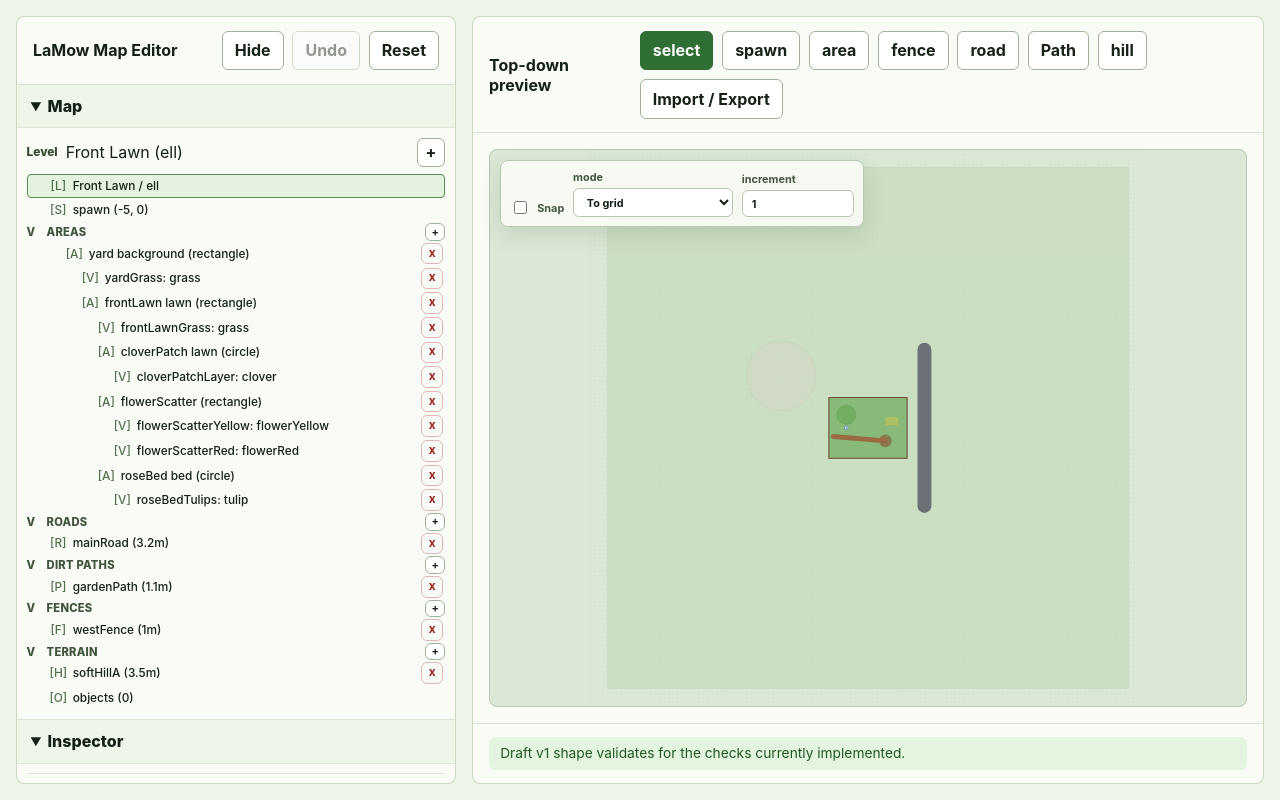
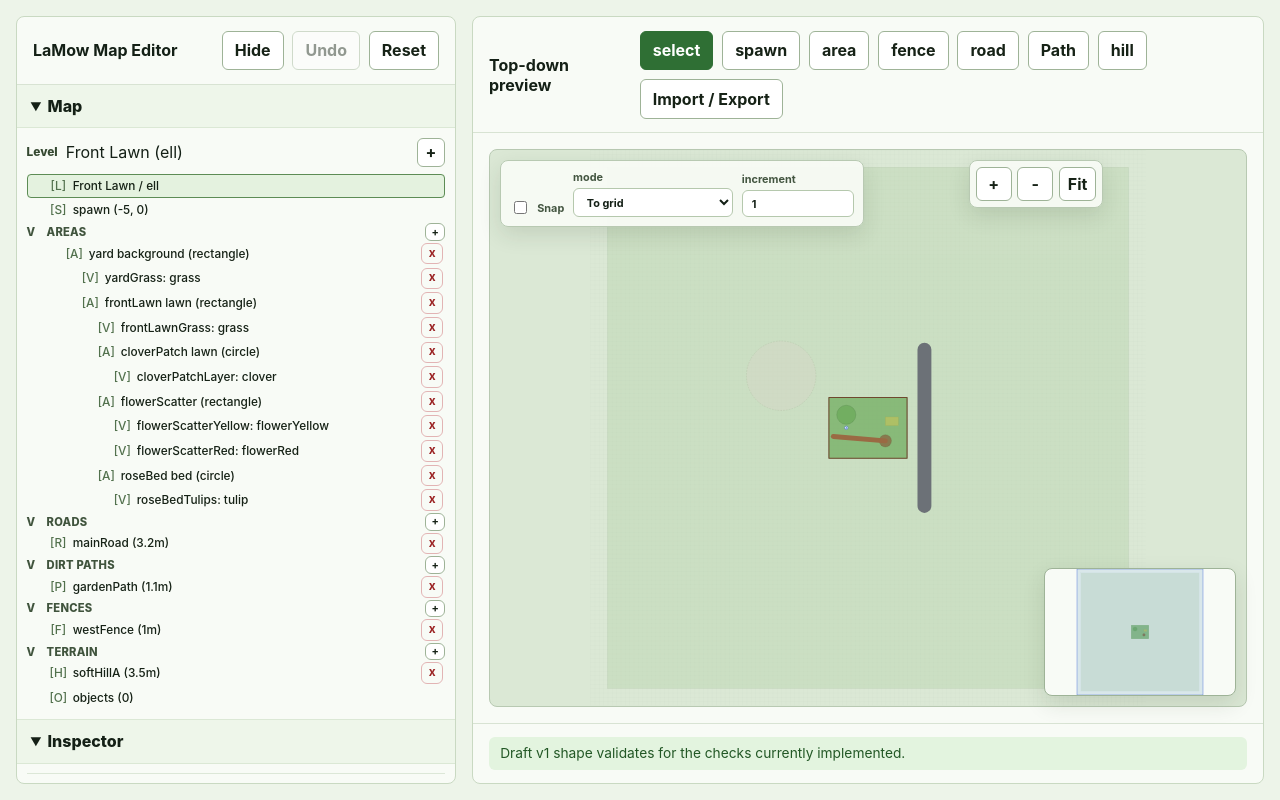
Before and after one commit to TreaddyBear/lamow-map-editor, a React (Vite) app: page / in a window 1280 px wide. Built offline with nearby package versions, Linux system fonts and the light colour scheme.

Commit message:
Add viewport navigation and stable handle rendering

```diff
--- a/src/components/Viewport.tsx
+++ b/src/components/Viewport.tsx
@@ -1,4 +1,4 @@
-import { useRef, type MouseEvent as ReactMouseEvent, type PointerEvent as ReactPointerEvent } from "react";
+import { useEffect, useRef, useState, type MouseEvent as ReactMouseEvent, type PointerEvent as ReactPointerEvent, type WheelEvent as ReactWheelEvent } from "react";
 import { moveAreaShapeHandle, movePathShapeHandle } from "../domain/editHandles";
 import type { LevelV1, Point2, Rect, Selection } from "../domain/model";
 import type { CanvasTool, PendingPathState } from "../domain/model";
@@ -29,6 +29,12 @@ type LiveEditHandleDragState = {
   moved: boolean;
 };
 
+type PanState = {
+  pointerId: number;
+  startClient: [number, number];
+  startViewBox: Rect;
+} | null;
+
 type Props = {
   level: LevelV1;
   bounds: Rect;
@@ -51,10 +57,14 @@ export function Viewport(props: Props) {
   const { level, bounds } = props;
   const liveDragRef = useRef<LiveDragState | null>(null);
   const liveEditHandleDragRef = useRef<LiveEditHandleDragState | null>(null);
-  const width = Math.max(1, bounds.xMax - bounds.xMin);
-  const height = Math.max(1, bounds.zMax - bounds.zMin);
+  const panRef = useRef<PanState>(null);
+  const [viewBox, setViewBox] = useState(bounds);
+  const width = Math.max(1, viewBox.xMax - viewBox.xMin);
+  const height = Math.max(1, viewBox.zMax - viewBox.zMin);
 
-  const eventToWorld = (svg: SVGSVGElement, event: ReactPointerEvent<SVGSVGElement> | ReactMouseEvent<SVGSVGElement>): Point2 | null => {
+  useEffect(() => setViewBox(bounds), [bounds]);
+
+  const eventToWorld = (svg: SVGSVGElement, event: ReactPointerEvent<SVGSVGElement> | ReactMouseEvent<SVGSVGElement> | ReactWheelEvent<SVGSVGElement>): Point2 | null => {
     const ctm = svg.getScreenCTM();
     if (!ctm) return null;
     const point = svg.createSVGPoint();
@@ -75,12 +85,19 @@ export function Viewport(props: Props) {
   };
 
   return (
+    <>
     <svg
       id="map-svg"
       className="map-board"
-      viewBox={`${bounds.xMin} ${bounds.zMin} ${width} ${height}`}
+      viewBox={`${viewBox.xMin} ${viewBox.zMin} ${width} ${height}`}
       preserveAspectRatio="xMidYMid meet"
       onPointerDown={(event) => {
+        if (event.button === 1) {
+          event.preventDefault();
+          event.currentTarget.setPointerCapture(event.pointerId);
+          panRef.current = { pointerId: event.pointerId, startClient: [event.clientX, event.clientY], startViewBox: viewBox };
+          return;
+        }
         if (event.button !== 0) return;
         const world = eventToWorld(event.currentTarget, event);
         if (!world) return;
@@ -110,6 +127,15 @@ export function Viewport(props: Props) {
         props.onClearSelection();
       }}
       onPointerMove={(event) => {
+        if (panRef.current) {
+          const pan = panRef.current;
+          const scaleX = (pan.startViewBox.xMax - pan.startViewBox.xMin) / Math.max(1, event.currentTarget.clientWidth);
+          const scaleZ = (pan.startViewBox.zMax - pan.startViewBox.zMin) / Math.max(1, event.currentTarget.clientHeight);
+          const dx = (event.clientX - pan.startClient[0]) * scaleX;
+          const dz = (event.clientY - pan.startClient[1]) * scaleZ;
+          setViewBox(translateRect(pan.startViewBox, -dx, -dz));
+          return;
+        }
         const world = eventToWorld(event.currentTarget, event);
         if (!world) return;
         if (liveEditHandleDragRef.current) {
@@ -133,6 +159,10 @@ export function Viewport(props: Props) {
         }
       }}
       onPointerUp={(event) => {
+        if (panRef.current?.pointerId === event.pointerId) {
+          panRef.current = null;
+          return;
+        }
         const drag = liveDragRef.current;
         if (drag?.moved) {
           clearLiveDrag(event.currentTarget, drag.selection);
@@ -145,6 +175,10 @@ export function Viewport(props: Props) {
         props.onReleaseViewport();
       }}
       onPointerCancel={(event) => {
+        if (panRef.current?.pointerId === event.pointerId) {
+          panRef.current = null;
+          return;
+        }
         if (liveDragRef.current) clearLiveDrag(event.currentTarget, liveDragRef.current.selection);
         if (liveEditHandleDragRef.current) applySelectedGeometryPreview(event.currentTarget, level, liveEditHandleDragRef.current.selection);
         liveDragRef.current = null;
@@ -156,6 +190,15 @@ export function Viewport(props: Props) {
         const world = eventToWorld(event.currentTarget, event);
         if (!world) return;
         props.onContextMenu(event.clientX, event.clientY, world, targetSelection(event.target) ?? undefined);
+      }}
+      onAuxClick={(event) => {
+        if (event.button === 1) event.preventDefault();
+      }}
+      onWheel={(event) => {
+        event.preventDefault();
+        const world = eventToWorld(event.currentTarget, event);
+        if (!world) return;
+        setViewBox((current) => zoomRectAt(current, world, event.deltaY > 0 ? 1.14 : 0.88));
       }}
     >
       <defs>
@@ -174,9 +217,56 @@ export function Viewport(props: Props) {
         <circle r="0.38" fill="#ffffff" stroke="#1d4ed8" strokeWidth="0.1" />
         <path d="M -0.18 0.15 L 0 -0.22 L 0.18 0.15 Z" fill="#1d4ed8" />
       </g>
-      <SelectionHandles level={level} selection={props.selection} />
+      <SelectionHandles level={level} selection={props.selection} viewBox={viewBox} />
     </svg>
+    <div className="zoom-widget">
+      <button type="button" onClick={() => setViewBox((current) => zoomRectAt(current, rectCenter(current), 0.82))}>+</button>
+      <button type="button" onClick={() => setViewBox((current) => zoomRectAt(current, rectCenter(current), 1.18))}>-</button>
+      <button type="button" onClick={() => setViewBox(bounds)}>Fit</button>
+    </div>
+    <svg
+      className="minimap"
+      viewBox={`${bounds.xMin} ${bounds.zMin} ${Math.max(1, bounds.xMax - bounds.xMin)} ${Math.max(1, bounds.zMax - bounds.zMin)}`}
+      preserveAspectRatio="xMidYMid meet"
+      onPointerDown={(event) => {
+        const point = eventToWorld(event.currentTarget, event);
+        if (!point) return;
+        setViewBox((current) => centerRectOn(current, point));
+      }}
+    >
+      <rect x={bounds.xMin} y={bounds.zMin} width={Math.max(1, bounds.xMax - bounds.xMin)} height={Math.max(1, bounds.zMax - bounds.zMin)} className="minimap-bg" />
+      {level.areas.map((area, index) => <AreaSvg key={`${area.id}-${index}`} area={area} path={[index]} selection={{ kind: "level" }} />)}
+      <rect className="minimap-view" x={viewBox.xMin} y={viewBox.zMin} width={width} height={height} />
+    </svg>
+    </>
   );
+}
+
+function rectCenter(rect: Rect): Point2 {
+  return [(rect.xMin + rect.xMax) / 2, (rect.zMin + rect.zMax) / 2];
+}
+
+function translateRect(rect: Rect, dx: number, dz: number): Rect {
+  return { xMin: rect.xMin + dx, xMax: rect.xMax + dx, zMin: rect.zMin + dz, zMax: rect.zMax + dz };
+}
+
+function centerRectOn(rect: Rect, point: Point2): Rect {
+  const width = rect.xMax - rect.xMin;
+  const height = rect.zMax - rect.zMin;
+  return { xMin: point[0] - width / 2, xMax: point[0] + width / 2, zMin: point[1] - height / 2, zMax: point[1] + height / 2 };
+}
+
+function zoomRectAt(rect: Rect, point: Point2, factor: number): Rect {
+  const width = (rect.xMax - rect.xMin) * factor;
+  const height = (rect.zMax - rect.zMin) * factor;
+  const leftRatio = (point[0] - rect.xMin) / Math.max(0.001, rect.xMax - rect.xMin);
+  const topRatio = (point[1] - rect.zMin) / Math.max(0.001, rect.zMax - rect.zMin);
+  return {
+    xMin: point[0] - width * leftRatio,
+    xMax: point[0] + width * (1 - leftRatio),
+    zMin: point[1] - height * topRatio,
+    zMax: point[1] + height * (1 - topRatio),
+  };
 }
 
 function snapHandleTarget(world: Point2, start: Point2, snap: SnapSettings): Point2 {
--- a/src/components/viewport/sceneController.ts
+++ b/src/components/viewport/sceneController.ts
@@ -29,14 +29,21 @@ export function applySelectedGeometryPreview(svg: SVGSVGElement, level: LevelV1,
 export function renderHandlePreview(svg: SVGSVGElement, level: LevelV1, selection: Selection) {
   const handles = svg.querySelector<SVGGElement>(".edit-handles");
   if (!handles) return;
+  renderHandlesInto(handles, level, selection);
+}
+
+export function renderHandlesInto(handles: SVGGElement, level: LevelV1, selection: Selection) {
+  const svg = handles.ownerSVGElement;
+  if (!svg) return;
+  const scale = handleScale(svg);
   handles.replaceChildren(...selectionHandlePrimitives(level, selection).map((primitive) => {
     if (primitive.kind === "guide") {
       return svgElement("line", { class: "edit-handle-guide", x1: primitive.start[0], y1: primitive.start[1], x2: primitive.end[0], y2: primitive.end[1] });
     }
     const group = svgElement("g", { class: "edit-handle-node", "data-handle": primitive.handle, "data-handle-index": primitive.index });
     group.append(
-      svgElement("circle", { class: "edit-handle-hit", cx: primitive.point[0], cy: primitive.point[1], r: primitive.anchor ? 0.42 : 0.36 }),
-      svgElement("circle", { class: `edit-handle ${primitive.anchor ? "anchor" : ""}`, cx: primitive.point[0], cy: primitive.point[1], r: primitive.anchor ? 0.2 : 0.16 }),
+      svgElement("circle", { class: "edit-handle-hit", cx: primitive.point[0], cy: primitive.point[1], r: (primitive.anchor ? 11 : 9) * scale }),
+      svgElement("circle", { class: `edit-handle ${primitive.anchor ? "anchor" : ""}`, cx: primitive.point[0], cy: primitive.point[1], r: (primitive.anchor ? 5.5 : 4.5) * scale }),
     );
     return group;
   }));
@@ -134,3 +141,9 @@ function svgElement<K extends keyof SVGElementTagNameMap>(tagName: K, attrs: Rec
   }
   return element;
 }
+
+function handleScale(svg: SVGSVGElement): number {
+  const viewBox = svg.viewBox.baseVal;
+  const width = svg.clientWidth || 1;
+  return Math.max(0.001, viewBox.width / width);
+}
--- a/src/styles.css
+++ b/src/styles.css
@@ -368,6 +368,14 @@ label {
   cursor: grab;
 }
 
+.map-board {
+  cursor: default;
+}
+
+.map-board:active {
+  cursor: grabbing;
+}
+
 .map-object:active {
   cursor: grabbing;
 }
@@ -434,22 +442,6 @@ label {
   background: #edf6e9;
 }
 
-.context-submenu {
-  display: grid;
-  gap: 0.15rem;
-}
-
-.context-submenu summary {
-  cursor: pointer;
-  font-weight: 800;
-  padding: 0.45rem 0.6rem;
-  list-style-position: inside;
-}
-
-.context-submenu button {
-  margin-left: 0.75rem;
-}
-
 .context-label {
   color: #61715d;
   font-size: 0.68rem;
@@ -457,6 +449,39 @@ label {
   letter-spacing: 0.04em;
   margin: 0.15rem 0 0.05rem 0.75rem;
   text-transform: uppercase;
+}
+
+.context-popout-row {
+  position: relative;
+}
+
+.context-popout-row > button {
+  width: 100%;
+}
+
+.context-popout-row > button::after {
+  content: ">";
+  float: right;
+}
+
+.context-popout {
+  position: absolute;
+  left: calc(100% + 0.35rem);
+  top: -0.35rem;
+  display: grid;
+  gap: 0.15rem;
+  min-width: 14rem;
+  max-height: min(28rem, calc(100vh - 2rem));
+  overflow: auto;
+  border: 1px solid #9eb397;
+  border-radius: 8px;
+  background: #ffffff;
+  box-shadow: 0 12px 30px rgb(31 49 27 / 18%);
+  padding: 0.35rem;
+}
+
+.context-popout button {
+  margin-left: 0;
 }
 
 .context-divider {
@@ -521,6 +546,55 @@ label {
   background: rgb(248 251 246 / 94%);
   box-shadow: 0 8px 22px rgb(31 49 27 / 12%);
   padding: 0.55rem;
+}
+
+.zoom-widget {
+  position: absolute;
+  z-index: 4;
+  top: 1.7rem;
+  left: min(31rem, calc(100% - 13rem));
+  display: flex;
+  gap: 0.35rem;
+  border: 1px solid #b8c9b2;
+  border-radius: 8px;
+  background: rgb(248 251 246 / 94%);
+  box-shadow: 0 8px 22px rgb(31 49 27 / 12%);
+  padding: 0.35rem;
+}
+
+.zoom-widget button {
+  min-width: 2.25rem;
+  padding: 0.38rem 0.5rem;
+}
+
+.minimap {
+  position: absolute;
+  z-index: 4;
+  right: 1.7rem;
+  bottom: 1.7rem;
+  width: 12rem;
+  height: 8rem;
+  border: 1px solid #9eb397;
+  border-radius: 8px;
+  background: #f8fbf6;
+  box-shadow: 0 8px 22px rgb(31 49 27 / 12%);
+  cursor: pointer;
+}
+
+.minimap .map-object {
+  pointer-events: none;
+}
+
+.minimap-bg {
+  fill: #eef6ea;
+}
+
+.minimap-view {
+  fill: rgb(37 99 235 / 10%);
+  stroke: #1d4ed8;
+  stroke-width: 0.35;
+  vector-effect: non-scaling-stroke;
+  pointer-events: none;
 }
 
 .snap-widget label {
```
Also changed, not shown: src/components/ContextMenu.tsx (+18 -5 lines), src/components/viewport/SelectionHandles.tsx (+9 -15 lines).
